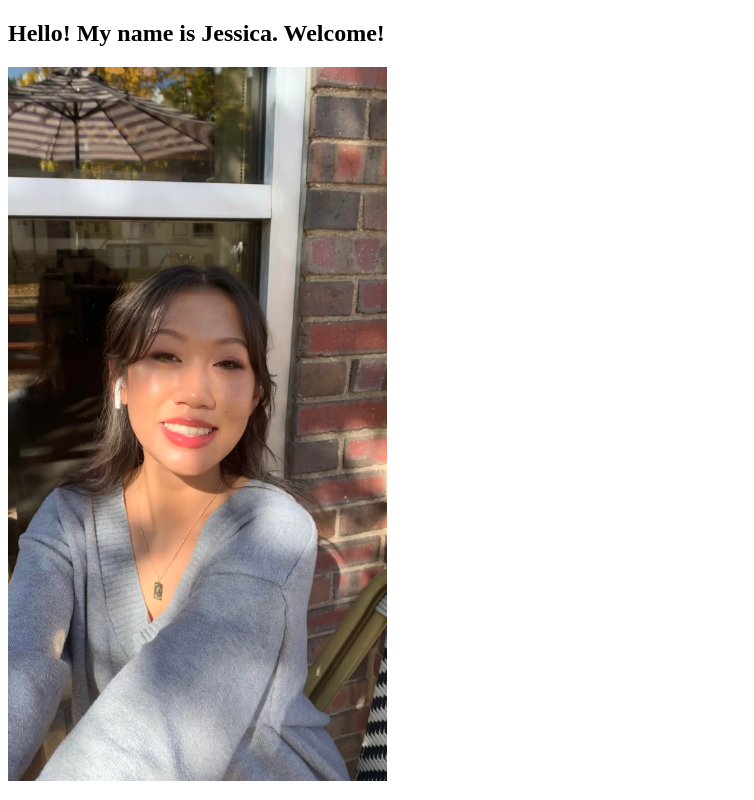
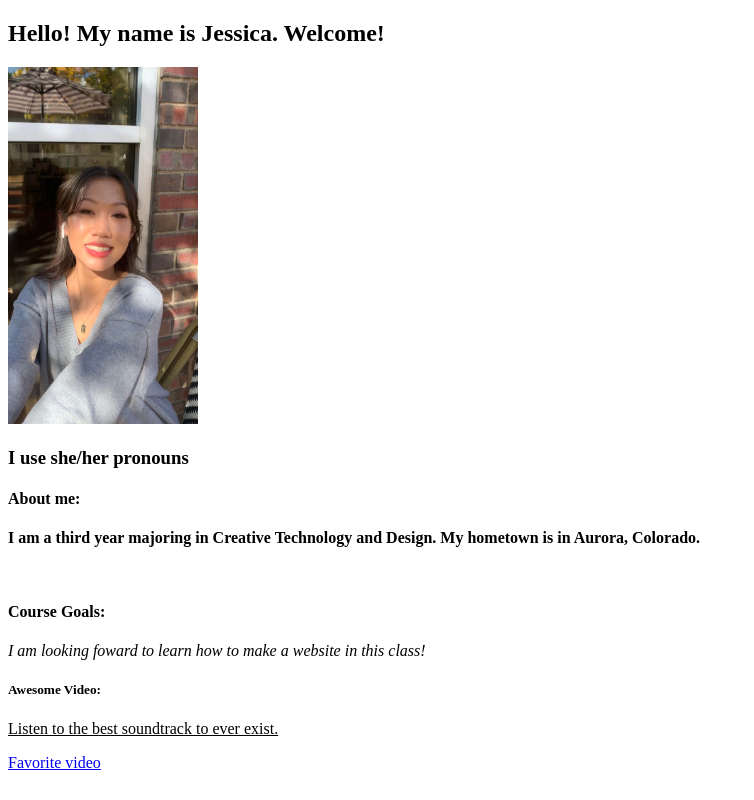
Before and after one commit to jvo77/jvo77.github.io, a plain HTML site: page wa/wa2.html in a window 1280 px wide. Shown: the top 800 px of the page, without its empty margins (0-754 px from the left). Drawn offline with Linux system fonts and the light colour scheme.

Commit message:
updated 3

```diff
--- a/wa/wa2.html
+++ b/wa/wa2.html
@@ -5,7 +5,7 @@
 </head>
 <body>
     <h2>Hello! My name is Jessica. Welcome!</h2>
-    <img src="../img/jessica.jpg" alt="this is my profile picture" width = "30%" height = "30%"><br>
+    <img src="../img/jessica.jpg" alt="this is my profile picture" width = "15%" height = "15%"><br>
     <h3 id="pronouns"> I use she/her pronouns</h3>
     <h4>
         About me:
```
